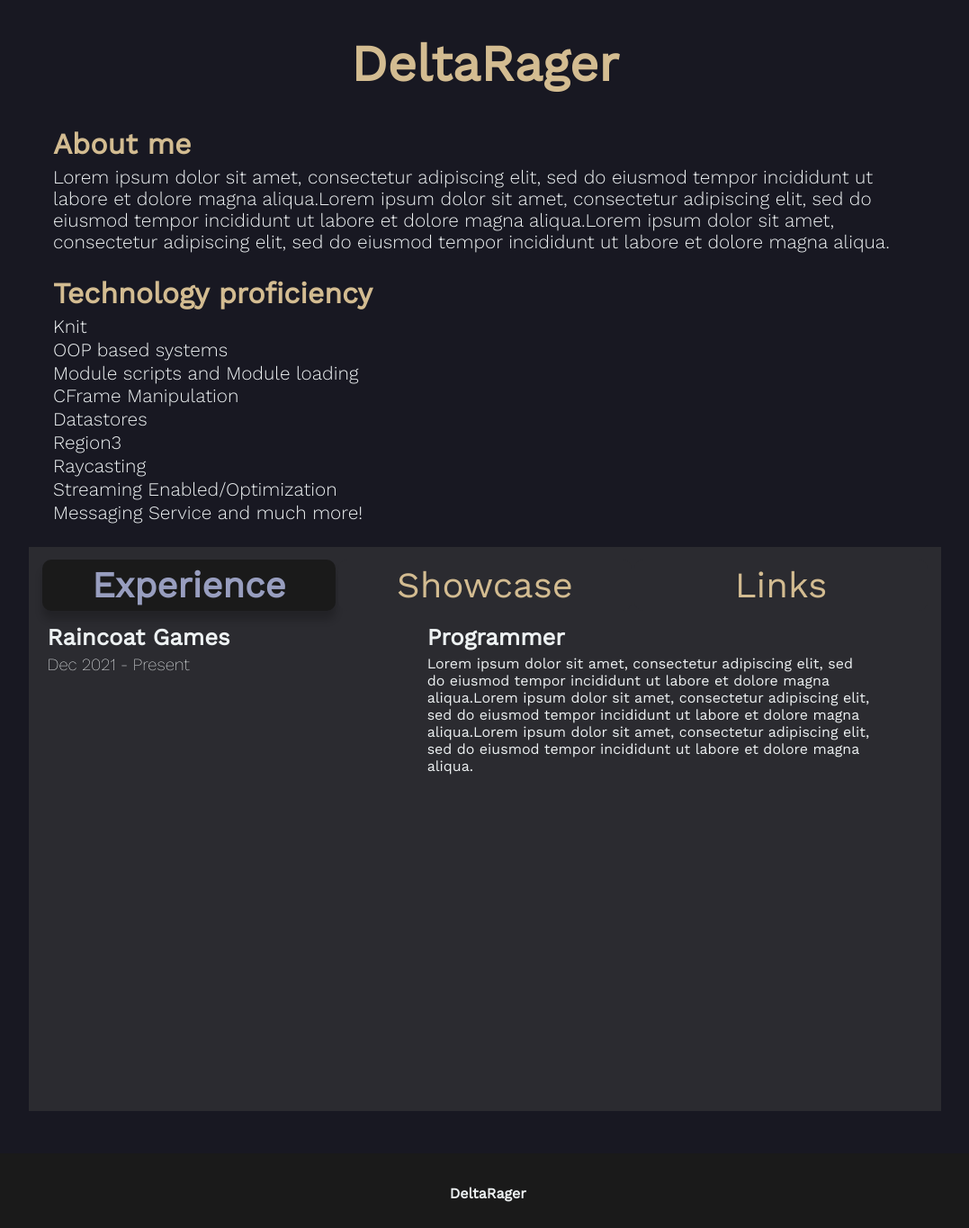
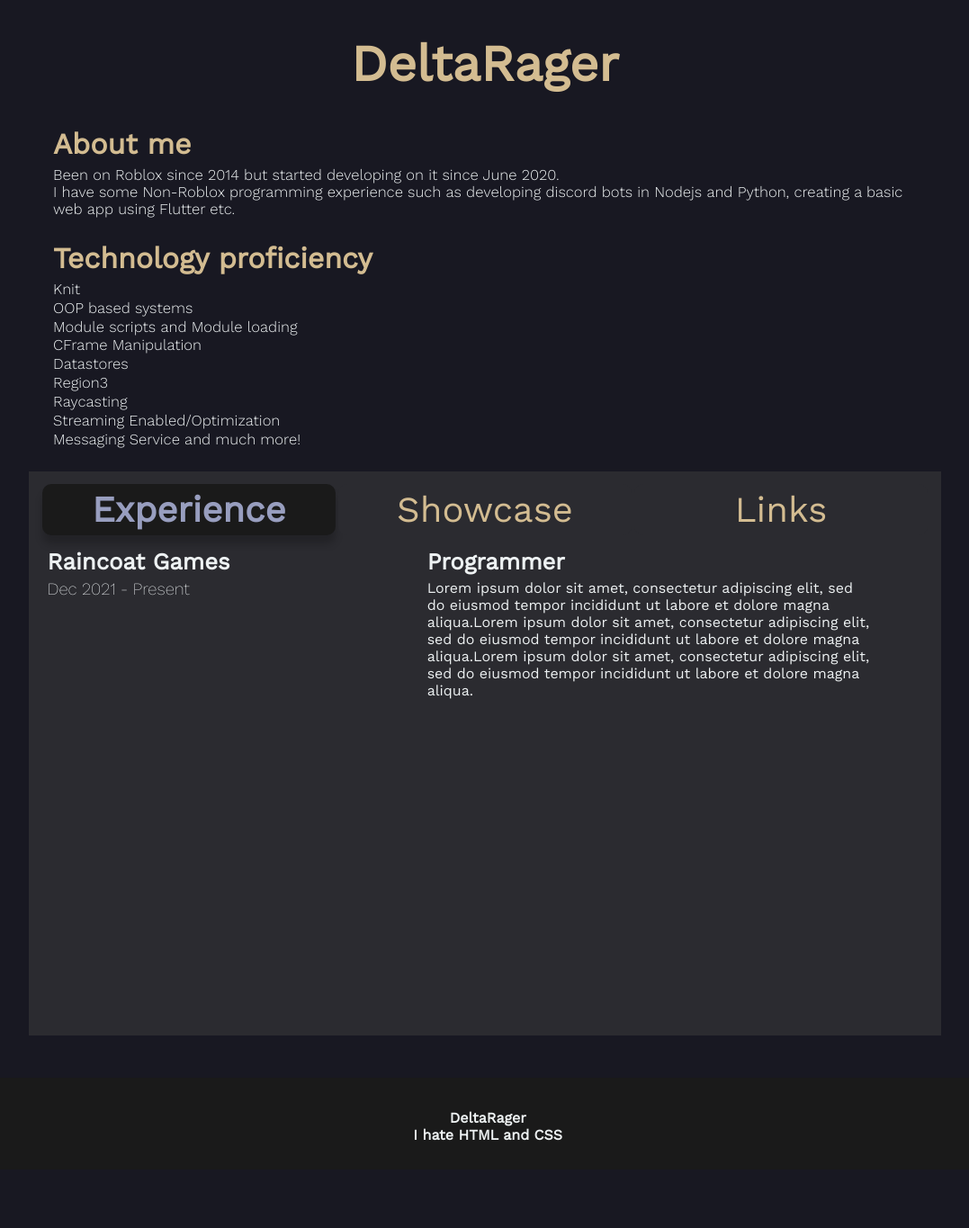
Before and after one commit to DeltaRager/DeltaPortfolio, a Next.js app: page / in a window 1280 px wide. Shown: the whole page at 90% size, without its empty margins (101-1178 px from the left). After the commit the page ends 1300 px from the top, so only its background shows below. Built offline with nearby package versions, Linux system fonts and the light colour scheme.

Commit message:
About me and font sizing changes

```diff
--- a/components/footer.js
+++ b/components/footer.js
@@ -1,7 +1,7 @@
 const Footer = () => {
     return (
         <div className="footer">
-            <p className="footer_element">DeltaRager</p>
+            <p className="footer_element">DeltaRager<br></br>I hate HTML and CSS</p>
         </div>
      );
 }
--- a/pages/index.js
+++ b/pages/index.js
@@ -77,7 +77,9 @@ export default function Home() {
       </div>
       <div className='About'>
         <h2>About me</h2>
-        <p>Lorem ipsum dolor sit amet, consectetur adipiscing elit, sed do eiusmod tempor incididunt ut labore et dolore magna aliqua.Lorem ipsum dolor sit amet, consectetur adipiscing elit, sed do eiusmod tempor incididunt ut labore et dolore magna aliqua.Lorem ipsum dolor sit amet, consectetur adipiscing elit, sed do eiusmod tempor incididunt ut labore et dolore magna aliqua.</p>
+        <p>Been on Roblox since 2014 but started developing on it since June 2020.
+          <br></br>
+          I have some Non-Roblox programming experience such as developing discord bots in Nodejs and Python, creating a basic web app using Flutter etc.</p>
       </div>
       <div className='About'>
         <h2>Technology proficiency</h2>
--- a/styles/globals.css
+++ b/styles/globals.css
@@ -74,7 +74,7 @@ body {
   font-weight: bold;
 }
 .About ul{
-  font-size: 130%;
+  font-size: 1.3vw;
   font-weight: 300;
   color: #EDF1F2;
   padding-left: 12.5%;
@@ -91,7 +91,7 @@ body {
 }
 
 .About p{
-  font-size: 130%;
+  font-size: 1.3vw;
   font-weight: 300;
   color: #EDF1F2;
   padding-left: 12.5%;
@@ -316,3 +316,9 @@ button {
   text-decoration: none;
   cursor: pointer;
 }
+
+@media screen and (max-width: 800px) {
+  .About p,.About ul {
+    font-size: 4vw; /* The width is 100%, when the viewport is 800px or smaller */
+  }
+}
```
